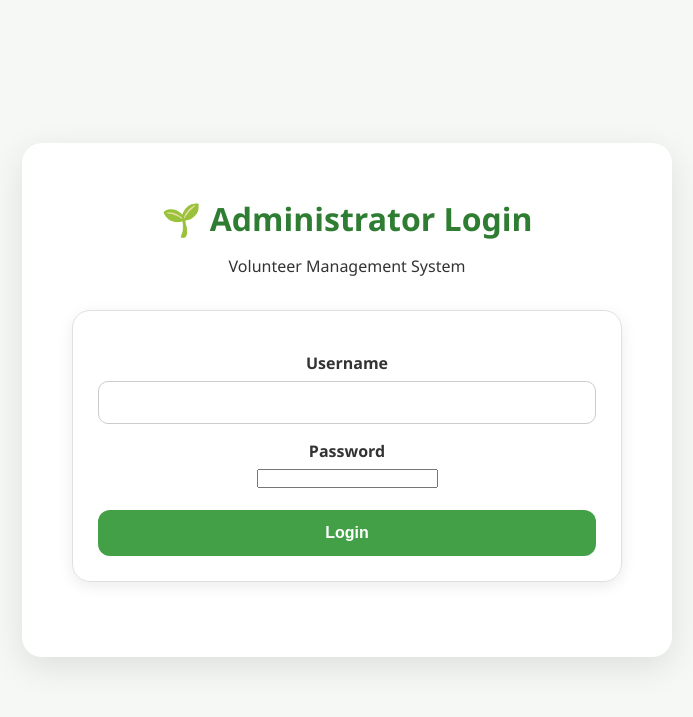
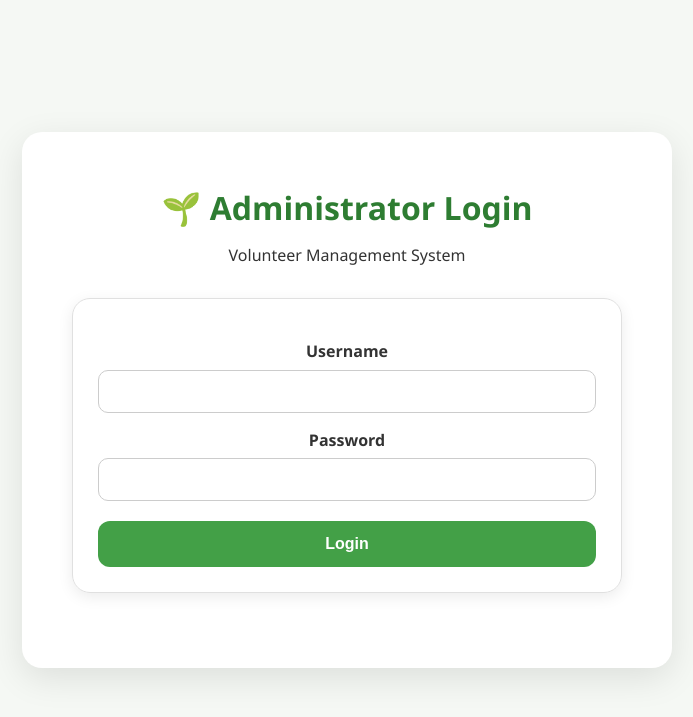
Before and after one commit to chaslinux/volunteer-db, a PHP site: page /admin_login.php in a window 1280 px wide. Shown: the top 717 px of the page, without its empty margins (293-986 px from the left). Run offline with PHP 8.4, Linux system fonts and the light colour scheme.

Commit message:
Update style.css to fix issue with admin_login.php password field looking different.

```diff
--- a/styles.css
+++ b/styles.css
@@ -53,6 +53,7 @@ input[type="text"],
 input[type="email"],
 input[type="tel"],
 input[type="date"],
+input[type="password"],
 select,
 textarea {
     width: 100%;
@@ -61,6 +62,8 @@ textarea {
     border: 1px solid #ccc;
     border-radius: 10px;
     font-size: 15px;
+    display: block;
+    box-sizing: border-box;
 }
 
 textarea {
```
